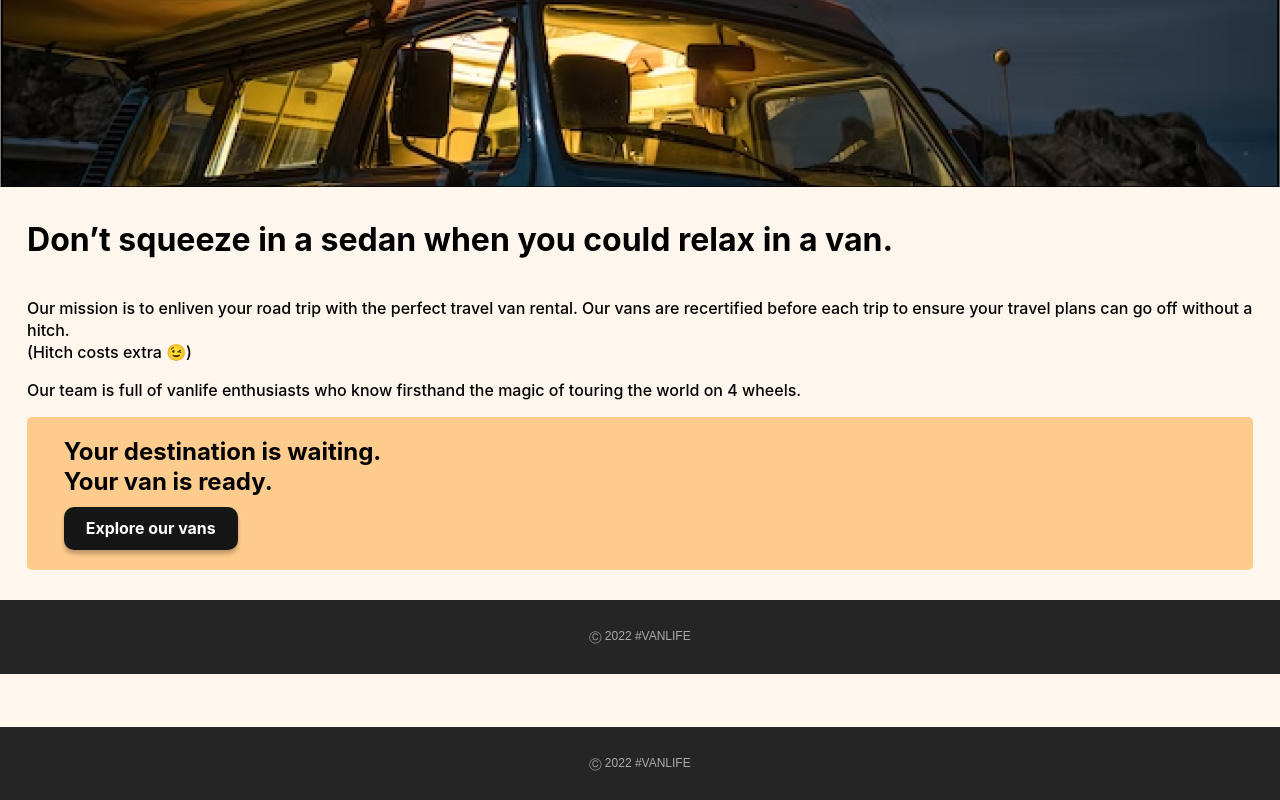
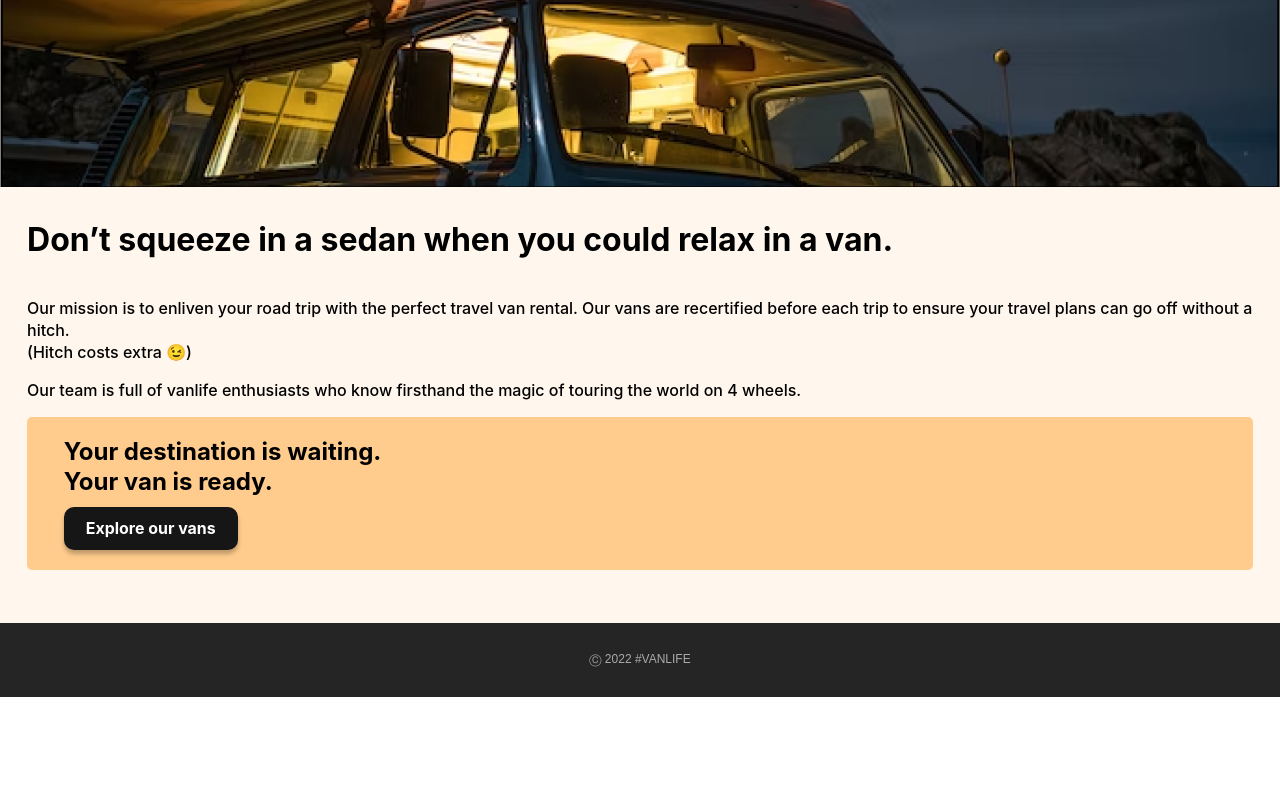
Before and after one commit to yuval2017/ReactRoutes-project, a React (Create React App) app in the folder van-life/: page /about in a window 1280 px wide. Shown: the part 436-1236 px from the top of the page. After the commit the page ends 1133 px from the top, so only its background shows below. Built offline with nearby package versions, Linux system fonts and the light colour scheme.

Commit message:
sec update

```diff
--- a/van-life/src/pages/About.js
+++ b/van-life/src/pages/About.js
@@ -26,7 +26,6 @@ export default function About(){
           </div>
         </div>
       </div>
-      <button className="van-life-button">Ⓒ 2022 #VANLIFE</button>
 
     </div>
 
```
